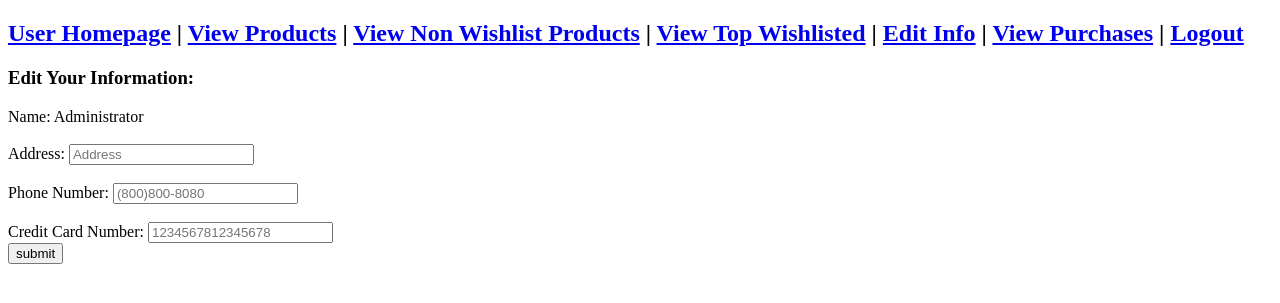
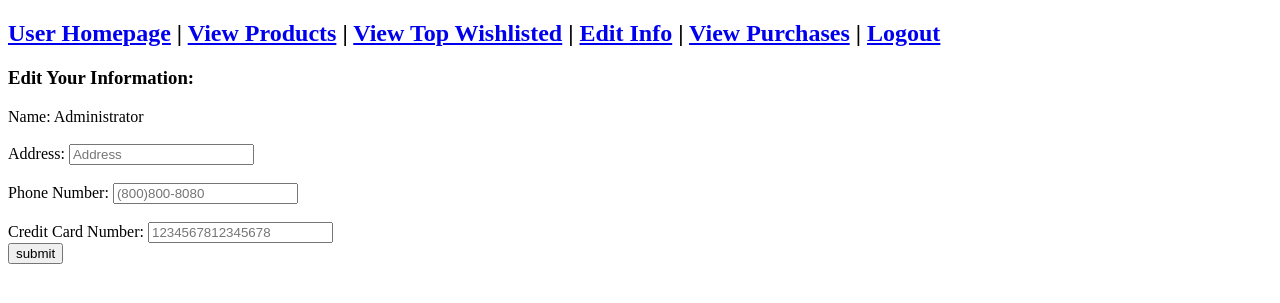
Before and after one commit to amle92/tripleL, a PHP site: page /edituser.php in a window 1280 px wide. Shown: the top 303 px of the page. Run offline with PHP 8.4, Linux system fonts and the light colour scheme; a user stored in the database is signed in; data comes from the database, SQL or seed files in the repository.

Commit message:
Update navbar.php

```diff
--- a/Web/navbar.php
+++ b/Web/navbar.php
@@ -49,8 +49,6 @@
 				 |
 				<a href='viewproducts.php'>View Products</a>
 				 |
-				<a href='viewproductsnotinWishList.php'>View Non Wishlist Products</a>
-				 |
 				<a href='viewtopwishlist.php'>View Top Wishlisted</a>
 				 |
 				<a href='edituser.php'>Edit Info</a>
```
